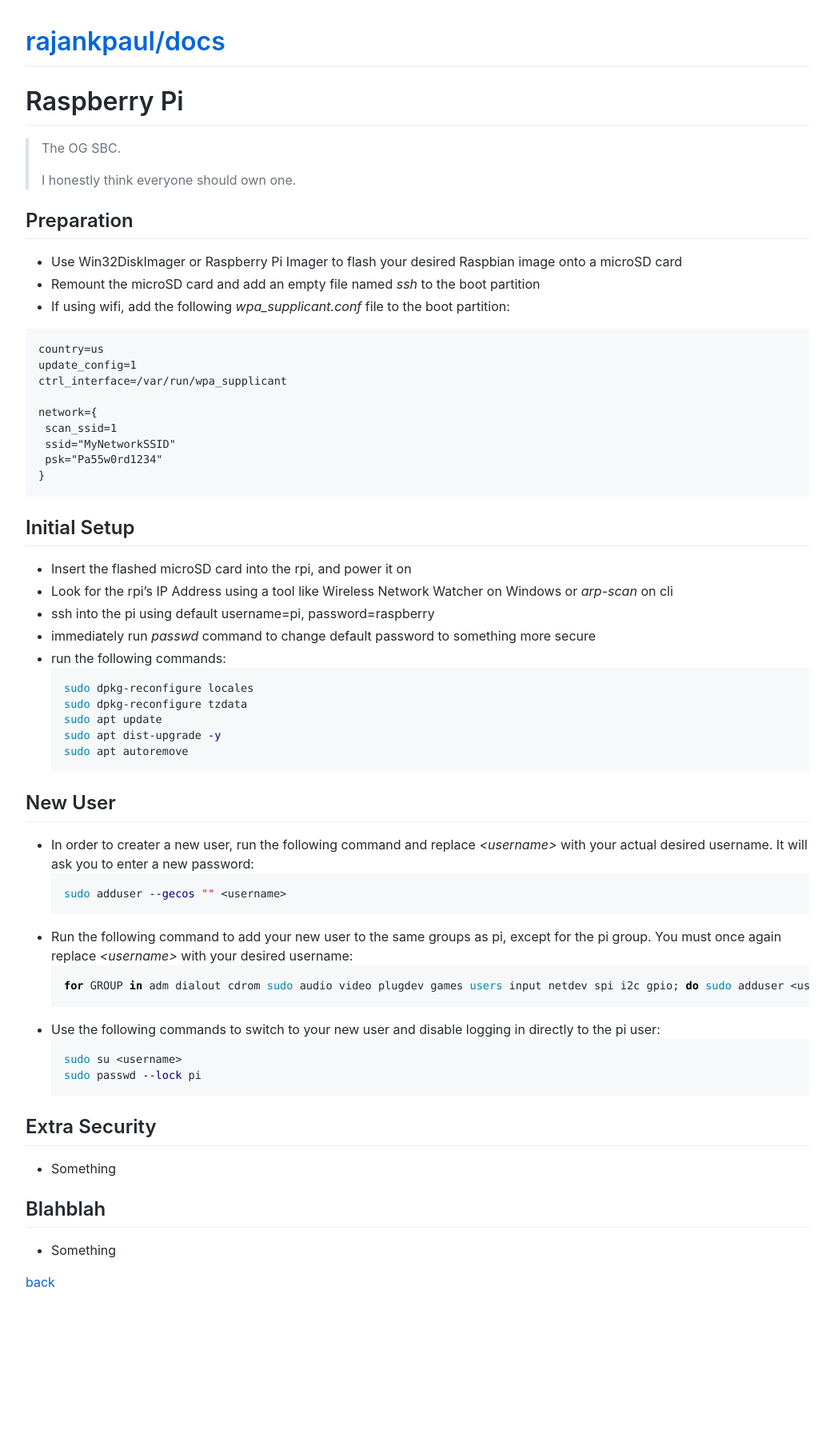
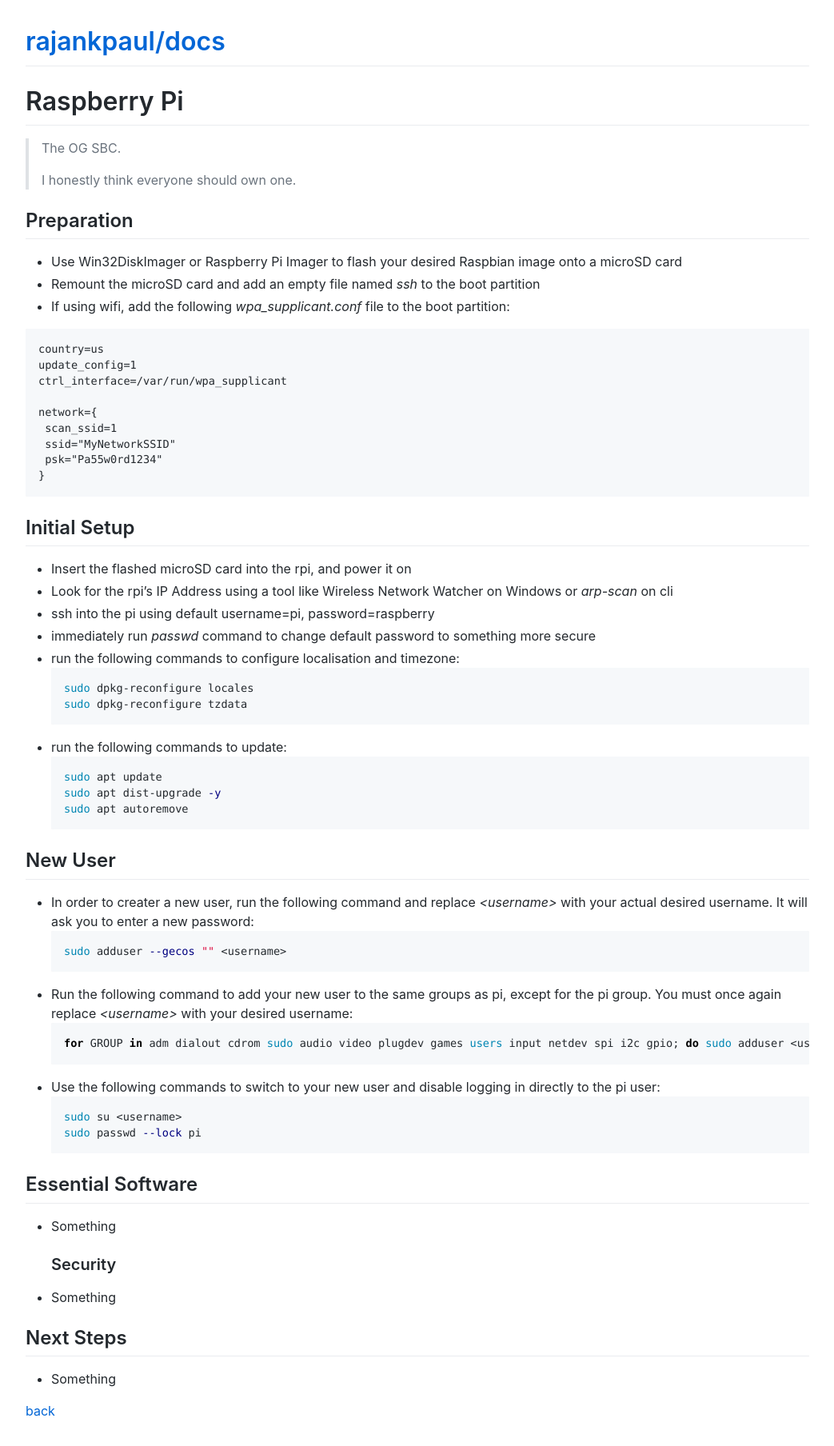
Before and after one commit to rajankpaul/docs, a Jekyll site: the page built from tutorials/raspberry_pi/index.md, in a window 1280 px wide. Shown: the whole page at 80% size, without its empty margins (118-1161 px from the left). Built offline with Jekyll 4.4.1, drawn with Linux system fonts in a browser that asks for light colours; comment, search, counter and statistics services are not loaded; before the commit the page ends 1647 px from its top, so only the background shows below that.

Commit message:
Update index.md

````diff
--- a/tutorials/raspberry_pi/index.md
+++ b/tutorials/raspberry_pi/index.md
@@ -31,10 +31,13 @@ network={
 *   Look for the rpi's IP Address using a tool like Wireless Network Watcher on Windows or *arp-scan* on cli
 *   ssh into the pi using default username=pi, password=raspberry
 *   immediately run *passwd* command to change default password to something more secure
-*   run the following commands:
+*   run the following commands to configure localisation and timezone:
 ```bash
 sudo dpkg-reconfigure locales
 sudo dpkg-reconfigure tzdata
+```
+*   run the following commands to update:
+```bash
 sudo apt update
 sudo apt dist-upgrade -y
 sudo apt autoremove
@@ -55,10 +58,12 @@ sudo su <username>
 sudo passwd --lock pi
 ```
 
-## Extra Security
+## Essential Software
+*   Something
+### Security
 *   Something
 
-## Blahblah
+## Next Steps
 *   Something
 
 [back](../)
````
